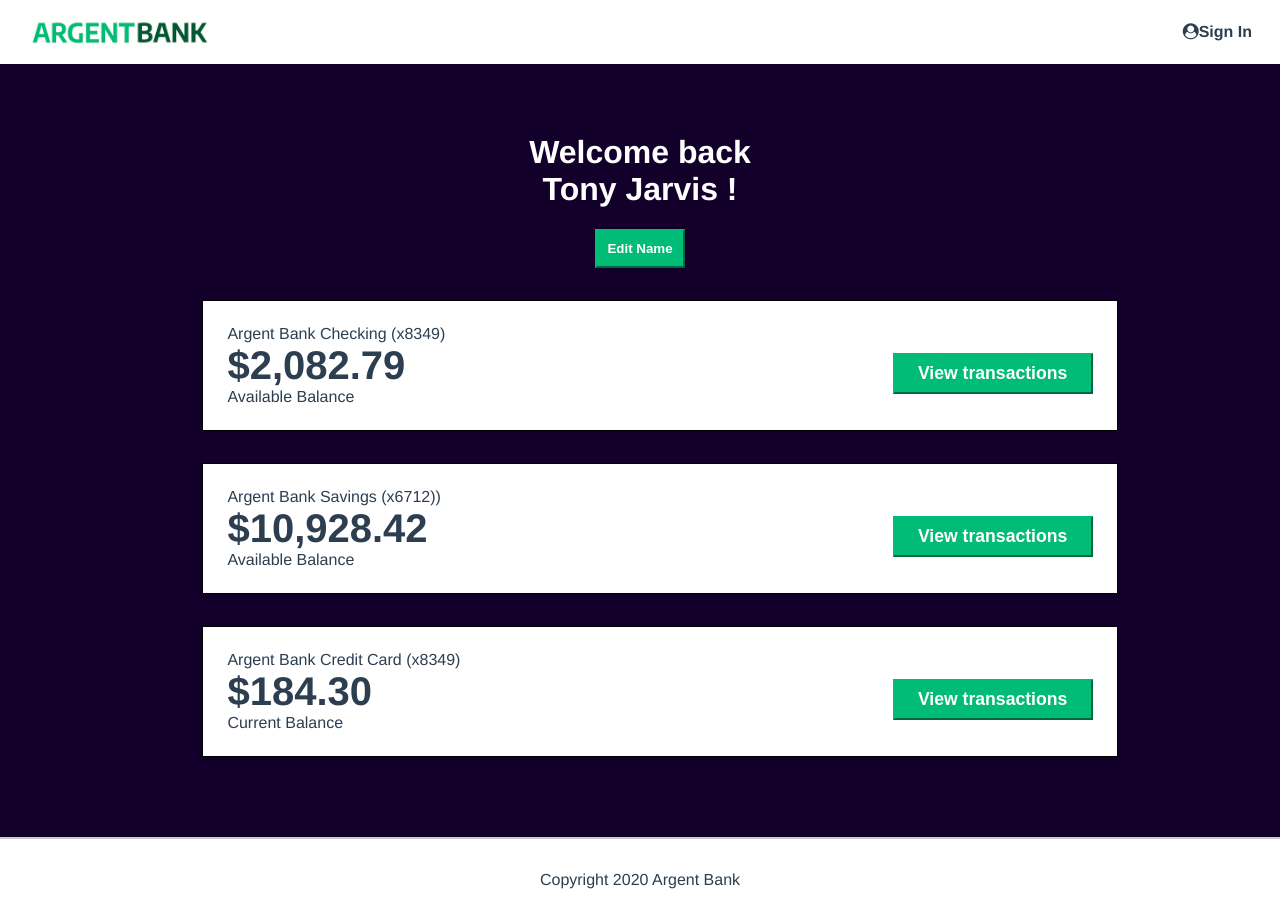
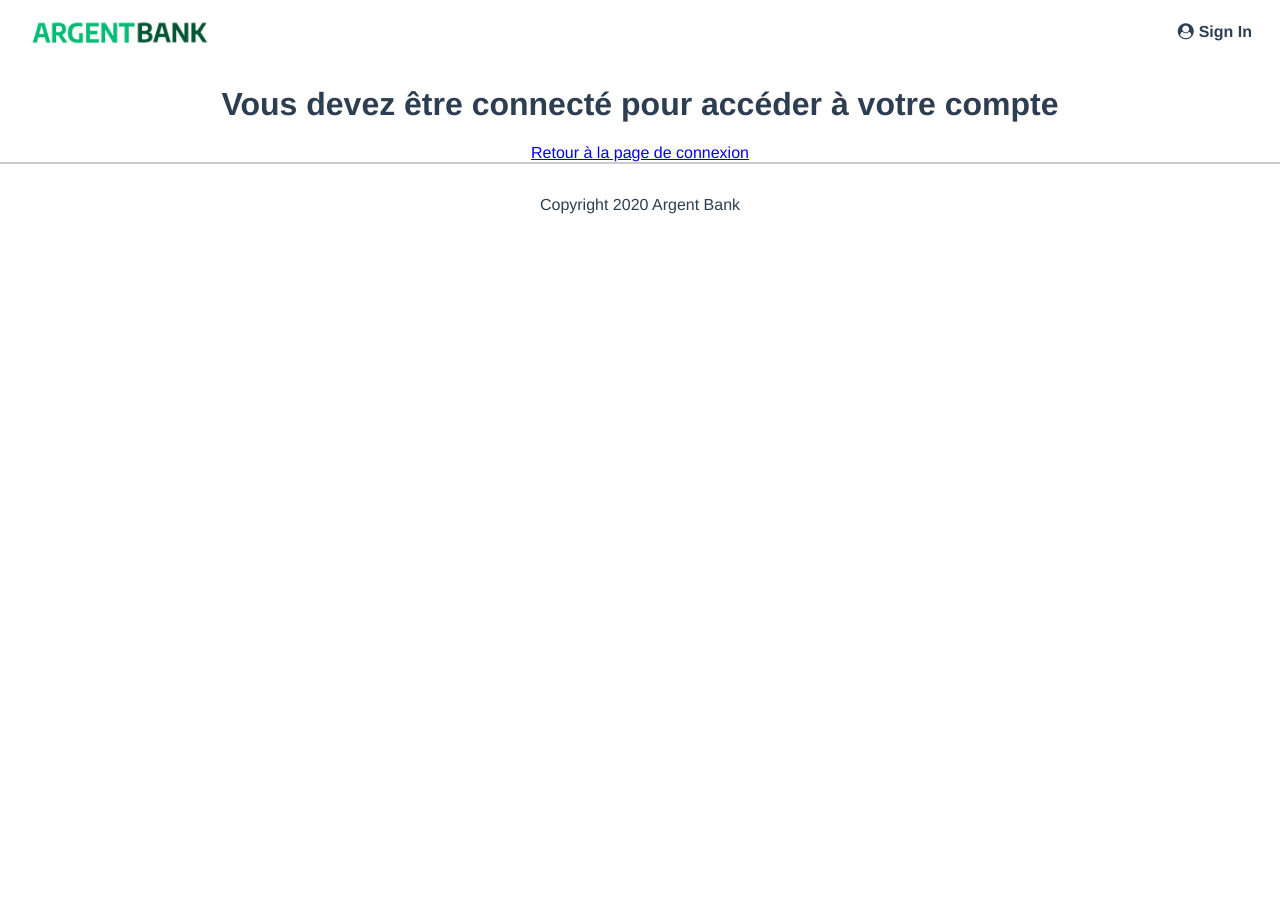
Before and after one commit to Moonshield7/P13-Argent-Bank, a React (Vite) app: page /profile in a window 1280 px wide. After the commit the page ends 800 px from the top, so only its background shows below. Built offline with nearby package versions, Linux system fonts and the light colour scheme.

Commit message:
✨ Adding modify user in DB feature through API

```diff
--- a/src/App.css
+++ b/src/App.css
@@ -20,6 +20,10 @@ body {
 
 .bg-dark {
   background-color: #12002b;
+}
+
+a:hover, button:hover{
+  cursor: pointer;
 }
 
 .sr-only {
@@ -59,6 +63,10 @@ body {
 
 .main-nav-item:hover {
   text-decoration: underline;
+}
+
+.main-nav-item i {
+  margin-right: 5px;
 }
 
 .main-nav-logo {
@@ -340,3 +348,9 @@ body {
 .column-date {
   width: 120px;
 }
+
+.login-error {
+  font-size: 12px;
+  color: red;
+  margin-top: 10px;
+}
--- a/src/components/Account/index.jsx
+++ b/src/components/Account/index.jsx
@@ -3,8 +3,6 @@ import { Link, useLocation } from "react-router-dom";
 
 function Account ({content}) {
   const onTransactionsPage = (useLocation().pathname === '/transactions')
-  console.log(onTransactionsPage)
-
 
   return (
     <li className="account">
--- a/src/components/UserHeader/index.jsx
+++ b/src/components/UserHeader/index.jsx
@@ -1,23 +1,31 @@
 import { useState } from "react";
+import { useDispatch, useSelector } from "react-redux";
+import { editFirstname, editLastname, selectUser } from "../../utils/features/users";
+import { modifyUser } from "../../services/api";
 
 function UserHeader () {
-  const [firstName, setFirstName] = useState("Tony");
-  const [lastName, setLastName] = useState("Jarvis");
+  const user = useSelector(selectUser);
+  const dispatch = useDispatch();
   const [editing, setEditing] = useState(false);
 
     function toggleEditUser () {
       setEditing(!editing);
     }
 
-    function editUser () {
+    async function editUser () {
       const firstNameInput = document.getElementById("firstNameInput");
       const lastNameInput = document.getElementById("lastNameInput");
-      if(firstNameInput.value) {
-        setFirstName(firstNameInput.value);
+      if(firstNameInput.value || lastNameInput.value){
+        if(firstNameInput.value) {
+          dispatch(editFirstname(firstNameInput.value));
+        }
+        if(lastNameInput.value) {
+          dispatch(editLastname(lastNameInput.value))
+        }
+        const plop = await modifyUser(user.token, firstNameInput.value, lastNameInput.value);
+        console.log("Modifier l'utilisateur", plop)
       }
-      if(lastNameInput.value) {
-        setLastName(lastNameInput.value);
-      }
+
       toggleEditUser();
     }
 
@@ -26,8 +34,8 @@ function UserHeader () {
       <div className="header">
         <h1>Welcome back</h1>
         <div className="edit-user">
-          <input className="edit-user-input" id="firstNameInput" type="text" placeholder={firstName}></input>
-          <input className="edit-user-input" id="lastNameInput" type="text" placeholder={lastName}></input>
+          <input className="edit-user-input" id="firstNameInput" type="text" placeholder={user.firstname}></input>
+          <input className="edit-user-input" id="lastNameInput" type="text" placeholder={user.lastname}></input>
         </div>
         <div className="edit-user">
           <button className="edit-user-button" onClick={editUser}>Save</button>
@@ -39,7 +47,7 @@ function UserHeader () {
   }
   return (
     <div className="header">
-      <h1>Welcome back<br />{firstName + " " + lastName} !</h1>
+      <h1>Welcome back<br />{user.firstname + " " + user.lastname} !</h1>
       <button className="edit-button" onClick={toggleEditUser}>Edit Name</button>
     </div>
   )
--- a/src/pages/User/index.jsx
+++ b/src/pages/User/index.jsx
@@ -1,15 +1,33 @@
+import { useSelector } from "react-redux";
 import Footer from "../../components/Footer";
 import Header from "../../components/Header";
 import UserContainer from "../../components/UserContainer";
+import { selectUser } from "../../utils/features/users";
+import { Link } from "react-router-dom";
 
 function User () {
-  return (
+  const user = useSelector(selectUser);
+
+  if(user !== null){
+    return (
     <div>
       <Header />
       <UserContainer />
       <Footer />
     </div>
+    )
+  }
+  return(
+    <div>
+      <Header />
+      <h1>Vous devez être connecté pour accéder à votre compte</h1>
+      <Link to="/login">Retour à la page de connexion</Link>
+      <Footer />
+    </div>
   )
+
+
+
 }
 
 export default User;
```
